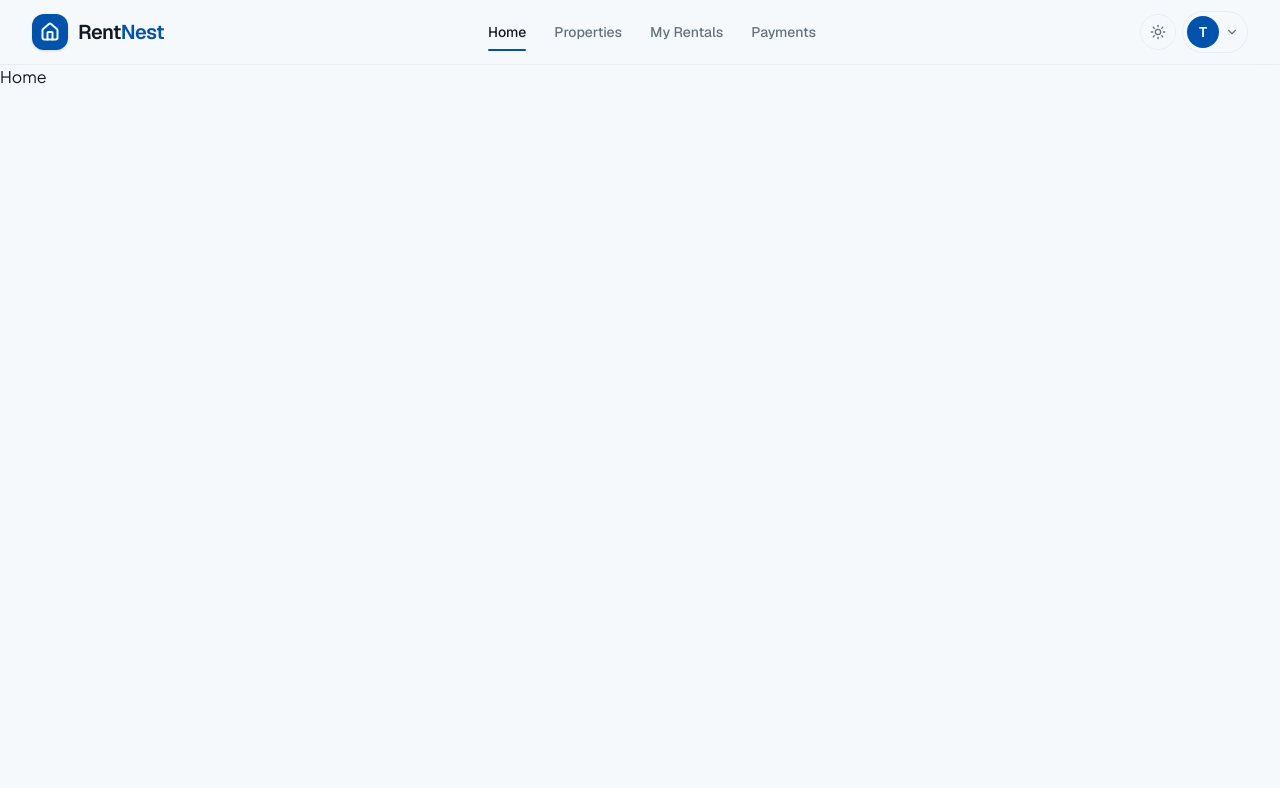
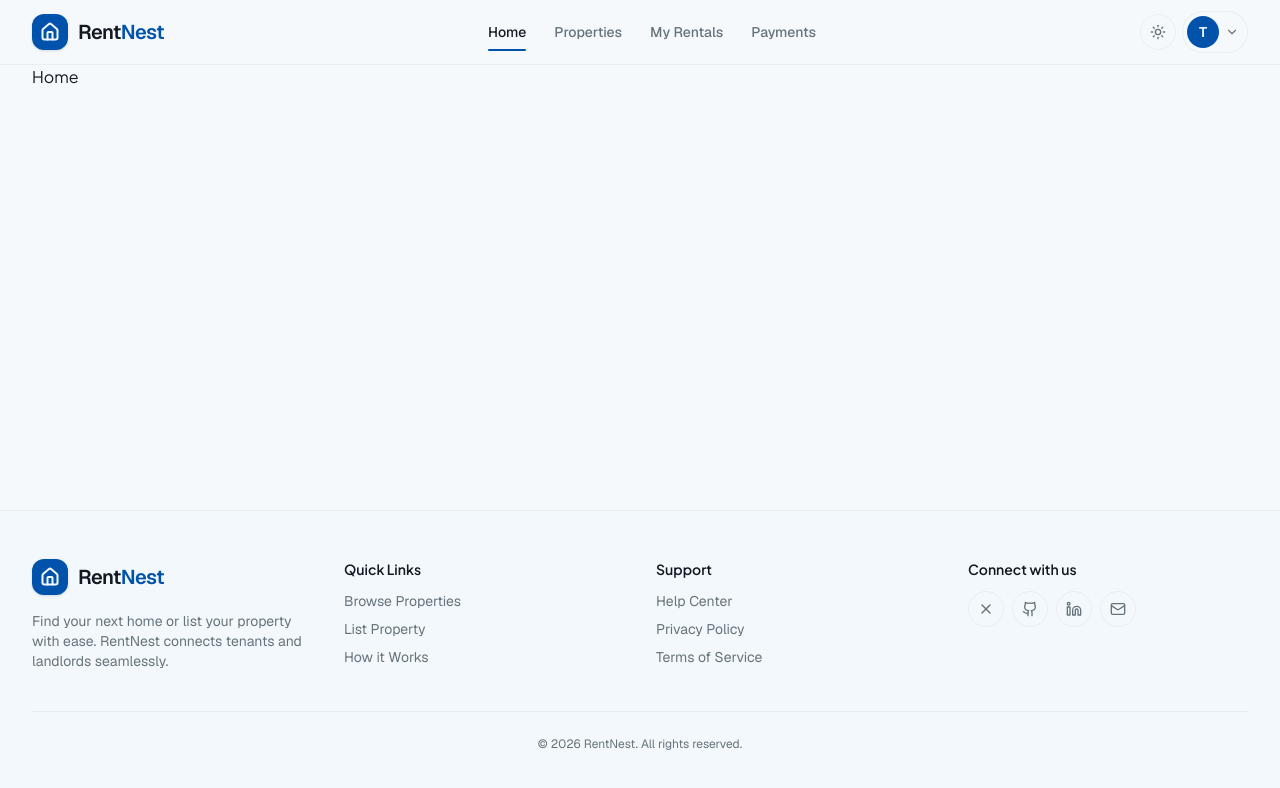
Before and after one commit to hasnatfahmidkhan/restnest-frontend, a Next.js app: page / in a window 1280 px wide. Shown: the top 788 px of the page. Built offline with nearby package versions, Linux system fonts and the light colour scheme.

Commit message:
add Container and footer component

```diff
--- a/app/(public)/layout.tsx
+++ b/app/(public)/layout.tsx
@@ -1,5 +1,17 @@
-const PublicLayout = () => {
-  return <div>PublicLayout</div>;
+import { Container } from "@/components/shared/container";
+import { Footer } from "@/components/shared/footer";
+import { Navbar } from "@/components/shared/navbar";
+
+const PublicLayout = ({
+  children,
+}: Readonly<{ children: React.ReactNode }>) => {
+  return (
+    <>
+      <Navbar />
+      <Container>{children}</Container>
+      <Footer />
+    </>
+  );
 };
 
 export default PublicLayout;
--- a/app/layout.tsx
+++ b/app/layout.tsx
@@ -1,4 +1,3 @@
-import { Navbar } from "@/components/shared/navbar";
 import { cn } from "@/lib/utils";
 import { Geist, Plus_Jakarta_Sans } from "next/font/google";
 import "./globals.css";
@@ -37,7 +36,6 @@ export default function RootLayout({
       </head>
 
       <body className="min-h-screen flex flex-col bg-background text-foreground">
-        <Navbar />
         {children}
       </body>
     </html>
--- /dev/null
+++ b/components/icons/icons.tsx
@@ -0,0 +1,46 @@
+import { LucideProps } from "lucide-react";
+
+export const GitHubIcon = ({
+  size = 24,
+  strokeWidth = 2,
+  ...props
+}: LucideProps) => (
+  <svg
+    xmlns="http://www.w3.org/2000/svg"
+    width={size}
+    height={size}
+    viewBox="0 0 24 24"
+    fill="none"
+    stroke="currentColor"
+    strokeWidth={strokeWidth}
+    strokeLinecap="round"
+    strokeLinejoin="round"
+    {...props}
+  >
+    <path d="M15 22v-4a4.8 4.8 0 0 0-1-3.5c3 0 6-2 6-5.5.08-1.25-.27-2.48-1-3.5.28-1.15.28-2.35 0-3.5 0 0-1 0-3 1.5-2.64-.5-5.36-.5-8 0C6 2 5 2 5 2c-.3 1.15-.3 2.35 0 3.5A5.403 5.403 0 0 0 4 9c0 3.5 3 5.5 6 5.5-.39.49-.68 1.05-.85 1.65-.17.6-.22 1.23-.15 1.85v4" />
+    <path d="M9 18c-4.51 2-5-2-7-2" />
+  </svg>
+);
+
+export const LinkedInIcon = ({
+  size = 24,
+  strokeWidth = 2,
+  ...props
+}: LucideProps) => (
+  <svg
+    xmlns="http://www.w3.org/2000/svg"
+    width={size}
+    height={size}
+    viewBox="0 0 24 24"
+    fill="none"
+    stroke="currentColor"
+    strokeWidth={strokeWidth}
+    strokeLinecap="round"
+    strokeLinejoin="round"
+    {...props}
+  >
+    <path d="M16 8a6 6 0 0 1 6 6v7h-4v-7a2 2 0 0 0-2-2 2 2 0 0 0-2 2v7h-4v-7a6 6 0 0 1 6-6z" />
+    <rect width="4" height="12" x="2" y="9" />
+    <circle cx="4" cy="4" r="2" />
+  </svg>
+);
--- /dev/null
+++ b/components/shared/container.tsx
@@ -0,0 +1,17 @@
+import { cn } from "@/lib/utils";
+import React from "react";
+
+interface ContainerProps extends React.HTMLAttributes<HTMLDivElement> {
+  children: React.ReactNode;
+}
+
+export function Container({ className, children, ...props }: ContainerProps) {
+  return (
+    <div
+      className={cn("mx-auto w-full max-w-7xl px-4 sm:px-6 lg:px-8", className)}
+      {...props}
+    >
+      {children}
+    </div>
+  );
+}
--- /dev/null
+++ b/components/shared/footer.tsx
@@ -0,0 +1,140 @@
+import { Home, Mail, X } from "lucide-react";
+import Link from "next/link";
+import { GitHubIcon, LinkedInIcon } from "../icons/icons";
+import { Container } from "./container";
+
+export function Footer() {
+  const currentYear = new Date().getFullYear();
+
+  return (
+    <footer className="mt-auto border-t border-border/60 bg-muted/30">
+      <Container className="py-12">
+        <div className="grid grid-cols-1 gap-8 md:grid-cols-4">
+          {/* Brand & Description */}
+          <div className="space-y-4 md:col-span-1">
+            <Link href="/" className="flex items-center gap-2.5">
+              <span className="flex h-9 w-9 items-center justify-center rounded-xl bg-primary text-primary-foreground shadow-sm">
+                <Home className="h-5 w-5" strokeWidth={2.4} />
+              </span>
+              <span className="text-xl font-semibold tracking-tight">
+                Rent<span className="text-primary">Nest</span>
+              </span>
+            </Link>
+            <p className="text-sm text-muted-foreground">
+              Find your next home or list your property with ease. RentNest
+              connects tenants and landlords seamlessly.
+            </p>
+          </div>
+
+          {/* Quick Links */}
+          <div className="space-y-3">
+            <h4 className="text-sm font-semibold text-foreground">
+              Quick Links
+            </h4>
+            <ul className="space-y-2 text-sm">
+              <li>
+                <Link
+                  href="/properties"
+                  className="text-muted-foreground transition-colors hover:text-primary"
+                >
+                  Browse Properties
+                </Link>
+              </li>
+              <li>
+                <Link
+                  href="/landlord/dashboard"
+                  className="text-muted-foreground transition-colors hover:text-primary"
+                >
+                  List Property
+                </Link>
+              </li>
+              <li>
+                <Link
+                  href="/"
+                  className="text-muted-foreground transition-colors hover:text-primary"
+                >
+                  How it Works
+                </Link>
+              </li>
+            </ul>
+          </div>
+
+          {/* Support */}
+          <div className="space-y-3">
+            <h4 className="text-sm font-semibold text-foreground">Support</h4>
+            <ul className="space-y-2 text-sm">
+              <li>
+                <Link
+                  href="/"
+                  className="text-muted-foreground transition-colors hover:text-primary"
+                >
+                  Help Center
+                </Link>
+              </li>
+              <li>
+                <Link
+                  href="/"
+                  className="text-muted-foreground transition-colors hover:text-primary"
+                >
+                  Privacy Policy
+                </Link>
+              </li>
+              <li>
+                <Link
+                  href="/"
+                  className="text-muted-foreground transition-colors hover:text-primary"
+                >
+                  Terms of Service
+                </Link>
+              </li>
+            </ul>
+          </div>
+
+          {/* Social Icons */}
+          <div className="space-y-3">
+            <h4 className="text-sm font-semibold text-foreground">
+              Connect with us
+            </h4>
+            <div className="flex items-center gap-2">
+              <Link
+                href="#"
+                aria-label="X"
+                className="flex h-9 w-9 items-center justify-center rounded-full border border-border/60 text-muted-foreground transition-colors hover:bg-accent hover:text-foreground"
+              >
+                <X className="h-4 w-4" />
+              </Link>
+              <Link
+                href="#"
+                aria-label="GitHub"
+                className="flex h-9 w-9 items-center justify-center rounded-full border border-border/60 text-muted-foreground transition-colors hover:bg-accent hover:text-foreground"
+              >
+                <GitHubIcon className="h-4 w-4" />
+              </Link>
+              <Link
+                href="#"
+                aria-label="LinkedIn"
+                className="flex h-9 w-9 items-center justify-center rounded-full border border-border/60 text-muted-foreground transition-colors hover:bg-accent hover:text-foreground"
+              >
+                <LinkedInIcon className="h-4 w-4" />
+              </Link>
+              <Link
+                href="#"
+                aria-label="Email"
+                className="flex h-9 w-9 items-center justify-center rounded-full border border-border/60 text-muted-foreground transition-colors hover:bg-accent hover:text-foreground"
+              >
+                <Mail className="h-4 w-4" />
+              </Link>
+            </div>
+          </div>
+        </div>
+
+        {/* Copyright */}
+        <div className="mt-10 border-t border-border/60 pt-6 text-center">
+          <p className="text-xs text-muted-foreground">
+            © {currentYear} RentNest. All rights reserved.
+          </p>
+        </div>
+      </Container>
+    </footer>
+  );
+}
```
Also changed, not shown: app/(public)/page.tsx (renamed from app/page.tsx).
